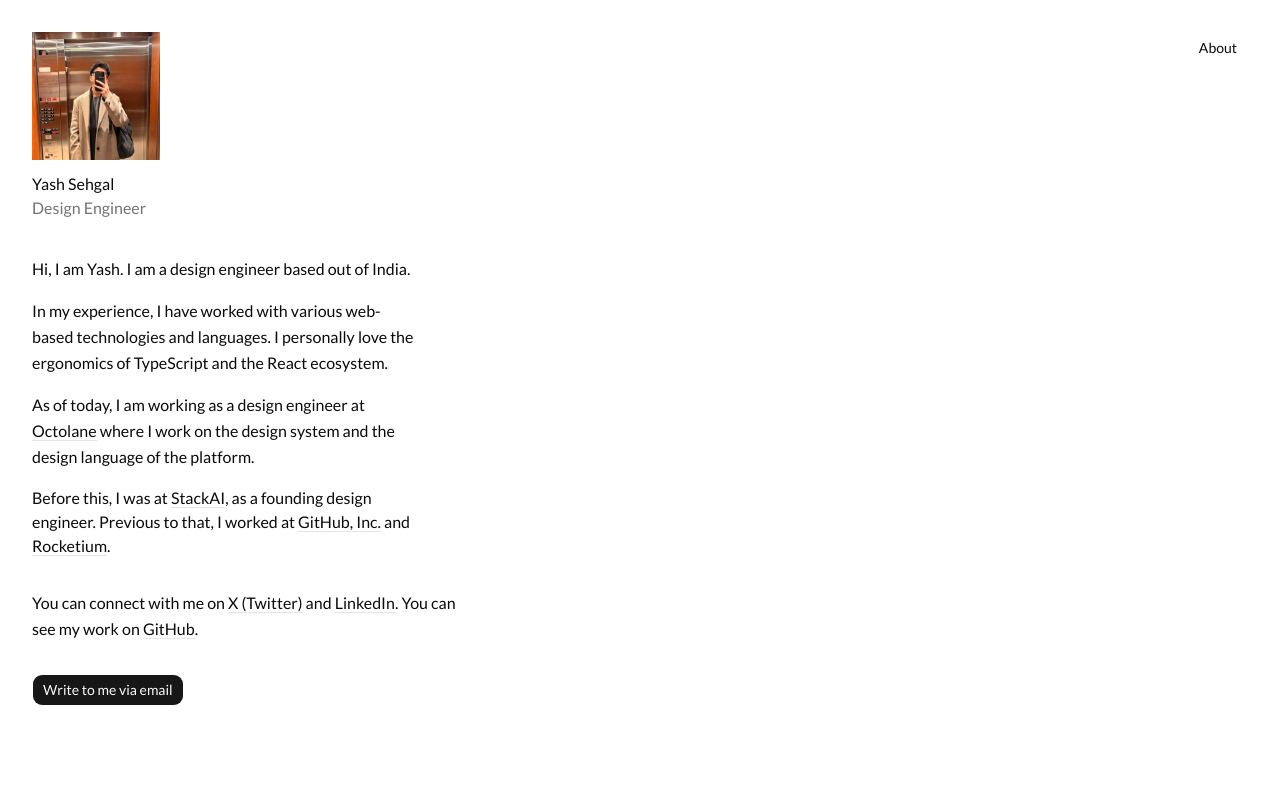
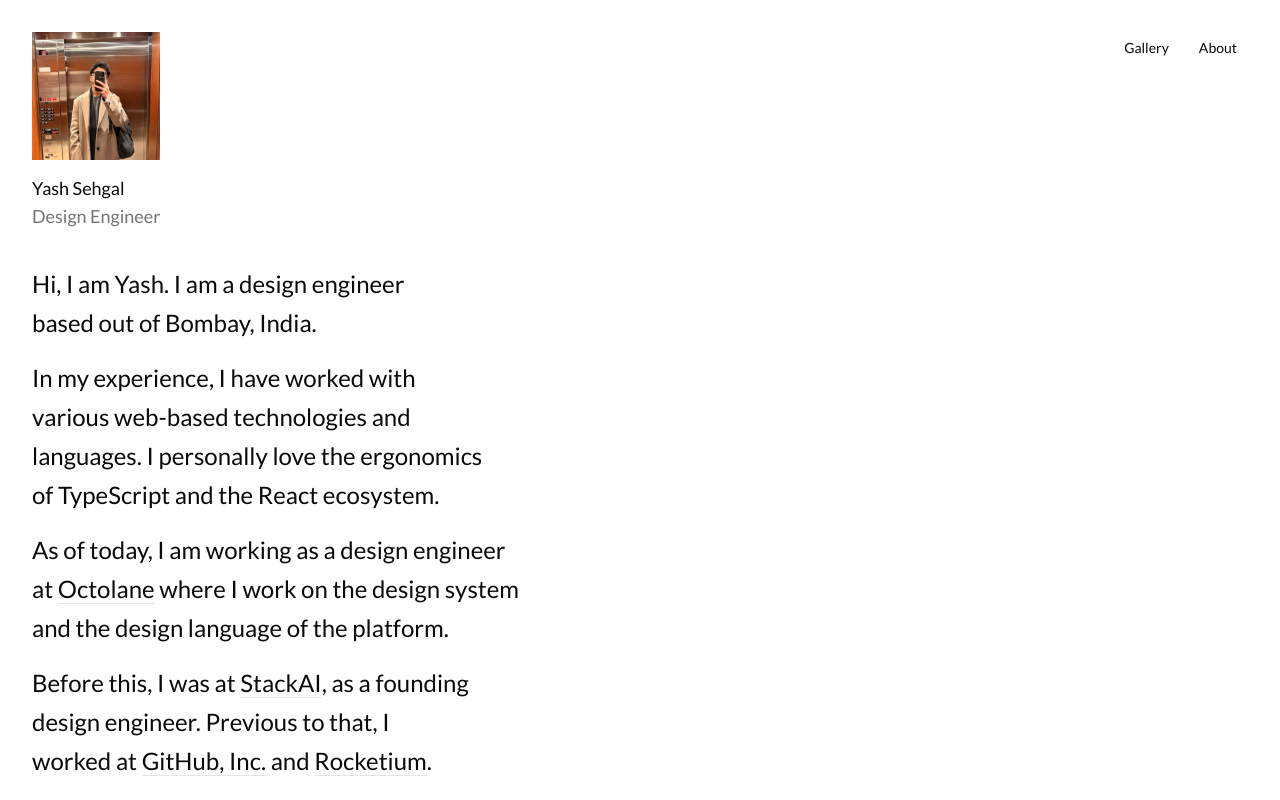
Before and after one commit to yashsehgal/personal-website, a Next.js app: page / in a window 1280 px wide. Shown: the top 800 px of the page. Built offline with nearby package versions, Linux system fonts and the light colour scheme; some icons are missing; a web font is replaced by a local one.

Commit message:
Update Home component layout and styling; increase gap in profile section, adjust text sizes, and refine content descriptions for improved readability and presentation.

```diff
--- a/app/page.tsx
+++ b/app/page.tsx
@@ -34,7 +34,7 @@ export default function Home() {
     <div className="p-8 space-y-12">
       <header className="flex items-start justify-between">
         {/* PROFILE SECTION */}
-        <div className="flex flex-col items-start justify-start gap-6">
+        <div className="flex flex-col items-start justify-start gap-7">
           <div className="size-32 overflow-hidden">
             <Image
               preload
@@ -45,22 +45,23 @@ export default function Home() {
               height={400}
             />
           </div>
-          <div className="flex flex-col items-start justify-start gap-6">
-            <p className="text-base leading-0">Yash Sehgal</p>
-            <p className="text-base text-muted-foreground leading-0">
+          <div className="flex flex-col items-start justify-start gap-7">
+            <p className="text-lg leading-0">Yash Sehgal</p>
+            <p className="text-lg text-muted-foreground leading-0">
               Design Engineer
             </p>
           </div>
         </div>
         {/* NAVIGATION SECTION */}
         <div className="flex items-center justify-end gap-2">
+          <Button variant="ghost">Gallery</Button>
           <Button variant="ghost">About</Button>
         </div>
       </header>
       <div className="space-y-8">
-        <div className="w-sm text-base space-y-4 max-md:w-full">
+        <div className="w-lg text-2xl text-balance space-y-4 max-md:w-full max-md:text-base max-md:text-left">
           <p className="leading-relaxed">
-            Hi, I am Yash. I am a design engineer based out of India.
+            Hi, I am Yash. I am a design engineer based out of Bombay, India.
           </p>
           <p className="leading-relaxed">
             In my experience, I have worked with various web-based technologies
@@ -75,7 +76,7 @@ export default function Home() {
             where I work on the design system and the design language of the
             platform.
           </p>
-          <p>
+          <p className="leading-relaxed">
             Before this, I was at{" "}
             <BasicLink href="https://stackai.com" target="_blank">
               StackAI
@@ -91,7 +92,7 @@ export default function Home() {
             .
           </p>
         </div>
-        <div className="w-md text-base space-y-4 max-md:w-full">
+        <div className="w-lg text-xl text-balance space-y-4 max-md:w-full max-md:text-base max-md:text-left">
           <p className="leading-relaxed">
             You can connect with me on{" "}
             <BasicLink href="https://x.com/yashsehgaldev" target="_blank">
@@ -114,6 +115,7 @@ export default function Home() {
       </div>
       <div className="flex items-center justify-start gap-2 -mt-4">
         <Button
+          size="lg"
           onClick={handleEmailButtonClick}
           onMouseEnter={handleMouseEnter}
           onMouseLeave={handleMouseLeave}
```
